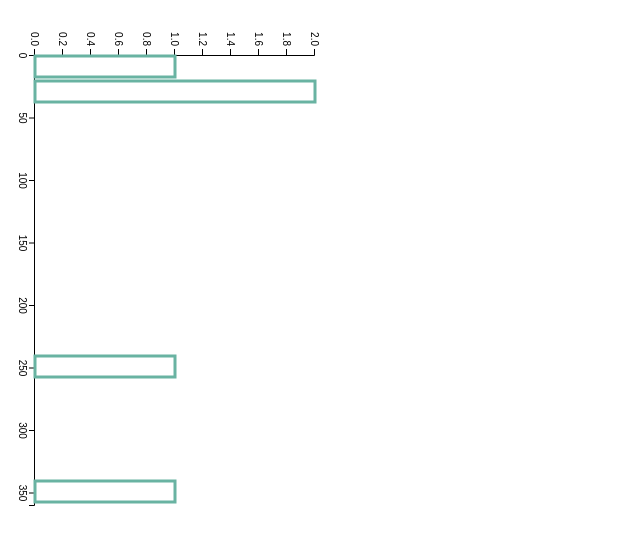
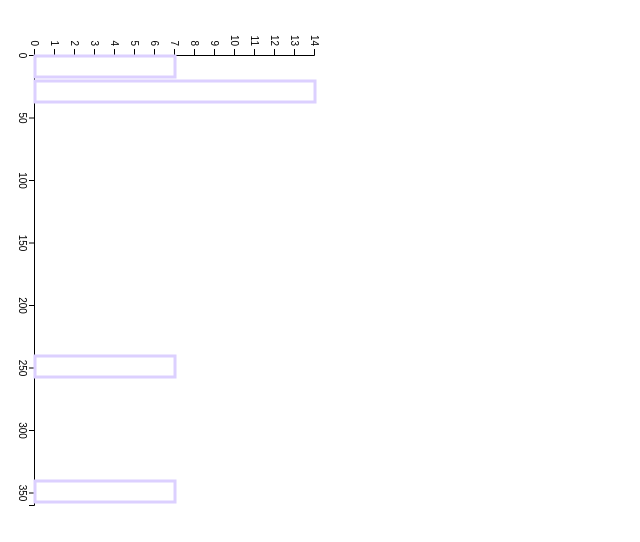
Before and after one commit to laurenc8/abstracts-vis, a React (Create React App) app: page / in a window 1280 px wide. Shown: the top 542 px of the page, without its empty margins (0-640 px from the left). Built offline with nearby package versions, Linux system fonts and the light colour scheme.

Commit message:
minor hist edits

```diff
--- a/src/App.js
+++ b/src/App.js
@@ -3,7 +3,7 @@ import React from 'react';
 import Histogram from './components/histogram';
 
 function App() {
-  const data = [{price: 15}, {price: 20}, {price: 20}, {price: 250}, {price: 350}]
+  const data = [{frequency: 15}, {frequency: 20}, {frequency: 20}, {frequency: 250}, {frequency: 350}, {frequency: 15}, {frequency: 20}, {frequency: 20}, {frequency: 250}, {frequency: 350}, {frequency: 15}, {frequency: 20}, {frequency: 20}, {frequency: 250}, {frequency: 350}, {frequency: 15}, {frequency: 20}, {frequency: 20}, {frequency: 250}, {frequency: 350}, {frequency: 15}, {frequency: 20}, {frequency: 20}, {frequency: 250}, {frequency: 350}, {frequency: 15}, {frequency: 20}, {frequency: 20}, {frequency: 250}, {frequency: 350}, {frequency: 15}, {frequency: 20}, {frequency: 20}, {frequency: 250}, {frequency: 350}]
   return (
     <div>
       <Histogram data={data}/>
--- a/src/components/histogram.js
+++ b/src/components/histogram.js
@@ -11,7 +11,7 @@ function Histogram({ data }) {
     (svg) => {
       // X axis: scale and draw:
       var x = d3.scaleLinear()
-        .domain([0, d3.max(data, function(d) { return +d.price }) + 10])
+        .domain([0, d3.max(data, function(d) { return +d.frequency }) + 10])
         .range([30, width]);
       svg.append("g")
         .attr("transform", "translate(0," + (height+10) + ")")
@@ -28,7 +28,7 @@ function Histogram({ data }) {
 
       // set the parameters for the histogram
       var histogram = d3.histogram()
-          .value(function(d) { return d.price; })   // I need to give the vector of value
+          .value(function(d) { return d.frequency; })   // I need to give the vector of value
           .domain(x.domain())  // then the domain of the graphic
           .thresholds(x.ticks(nBin)); // then the numbers of bins
 
@@ -57,7 +57,7 @@ function Histogram({ data }) {
             .attr("transform", function(d) { return "translate(" + x(d.x0) + "," + (y(d.length)+10) + ")"; })
             .attr("width", function(d) { return x(d.x1) - x(d.x0) - 4 ; })
             .attr("height", function(d) { return height - y(d.length); })
-            .style("stroke", "#69b3a2")
+            .style("stroke", "#dcd0ff")
             .style("stroke-width", "3px")
             .style("fill", "none")
 
```
